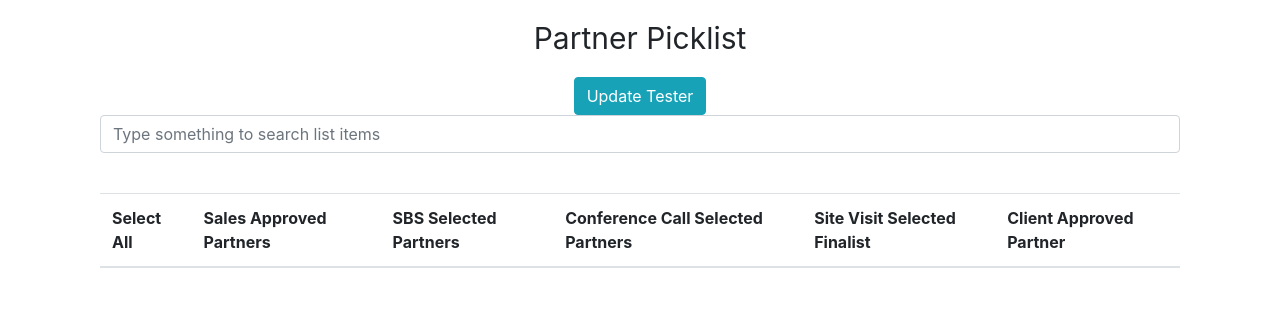
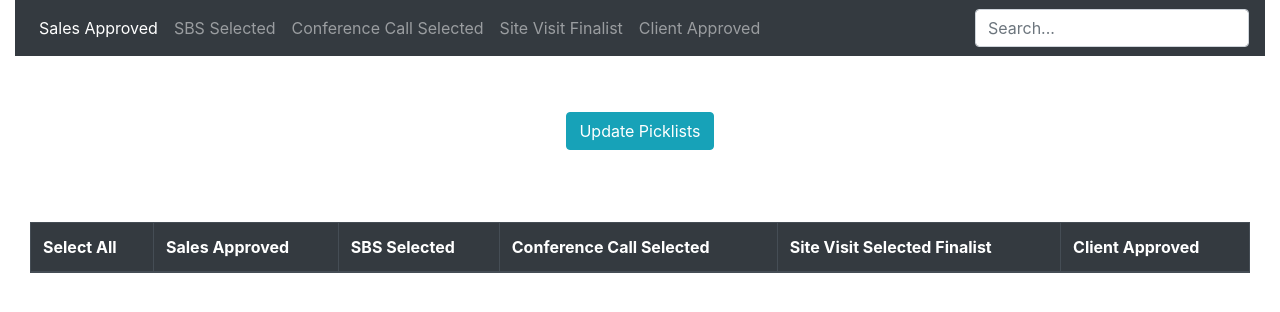
Before and after one commit to outsource-consultants/partner-picklist-widget, a website: page app/widget.html in a window 1280 px wide. Drawn offline with nearby package versions, Linux system fonts and the light colour scheme; a script that the page names is missing.

Commit message:
Update widget.html

```diff
--- a/app/widget.html
+++ b/app/widget.html
@@ -7,33 +7,55 @@
     <link rel="stylesheet" type="text/css" href="css/app.css">
   </head>
   <body>
-    <div class="container">
-      <div class="p-3 text-center partner-title">Partner Picklist</div>
+    <div class="container-fluid">
+      <nav class="navbar navbar-expand-lg navbar-dark bg-dark navBarContainer">
+        <button class="navbar-toggler" type="button" data-toggle="collapse" data-target="#navbarNav" aria-controls="navbarNav" aria-expanded="false" aria-label="Toggle navigation">
+          <span class="navbar-toggler-icon"></span>
+        </button>
+        <div class="collapse navbar-collapse" id="navbarNav">
+          <ul class="navbar-nav">
+            <li class="nav-item active">
+              <a class="nav-link" href="#">Sales Approved<span class="sr-only">(current)</span></a>
+            </li>
+            <li class="nav-item">
+              <a class="nav-link" href="#">SBS Selected</a>
+            </li>
+            <li class="nav-item">
+              <a class="nav-link" href="#">Conference Call Selected</a>
+            </li>
+            <li class="nav-item">
+              <a class="nav-link" href="#">Site Visit Finalist</a>
+            </li>
+            <li class="nav-item">
+              <a class="nav-link" href="#">Client Approved</a>
+            </li>
+          </ul>
+          <form class="form-inline my-2 my-lg-0 ml-auto">
+            <input class="form-control ml-auto" type="search" id="tableSearch" placeholder="Search...">
+          </form>
+        </div>
+      </nav>
         <p id="oppId" hidden>OppId</p>
         <p id="salesA" hidden>OppId</p>
         <p id="sbs" hidden>OppId</p>
         <p id="conference" hidden>OppId</p>
         <p id="siteV" hidden>OppId</p>
         <p id="clientA" hidden>OppId</p>
-        <div class="row">
-          <div class="col text-center">
-            <button type="button" class="btn btn-info " onclick="updateButton()">Update Tester</button>
-          </div>
+        <div class="d-flex align-items-center justify-content-center buttonDiv" style="height: 150px;">
+          <button type="button" class="btn btn-info text-center updateButton" onclick="updateButton()">Update Picklists</button>
         </div>
         <div>
-          <div class="container">
-            <input class="form-control mb-4" id="tableSearch" type="text"
-              placeholder="Type something to search list items">
-            <table class="table table-bordered table-striped">
-              <table class="table">
-                <thead>
+          <div class="container-fluid tableContainer">
+            <table class="table table-bordered table-striped topTableClass">
+              <table class="table table-bordered table-hover">
+                <thead class="thead-dark">
                   <tr>
                     <th id="partnerCol5" scope="col">Select All</th>
-                    <th id="partnerCol0" scope="col">Sales Approved Partners</th>
-                    <th id="partnerCol1" scope="col">SBS Selected Partners</th>
-                    <th id="partnerCol2" scope="col">Conference Call Selected Partners</th>
+                    <th id="partnerCol0" scope="col">Sales Approved</th>
+                    <th id="partnerCol1" scope="col">SBS Selected</th>
+                    <th id="partnerCol2" scope="col">Conference Call Selected</th>
                     <th id="partnerCol3" scope="col">Site Visit Selected Finalist</th>
-                    <th id="partnerCol4" scope="col">Client Approved Partner</th>
+                    <th id="partnerCol4" scope="col">Client Approved</th>
                   </tr>
                 </thead>
                 <tbody id="responseTableBody"></tbody>
```
